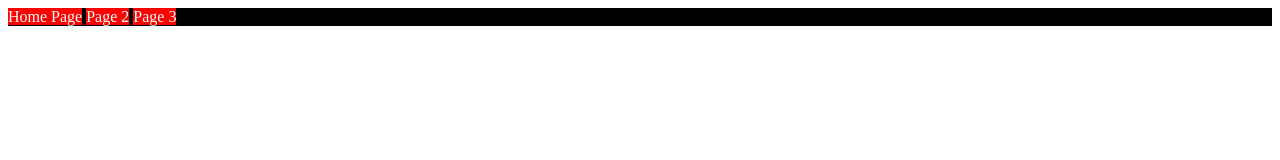
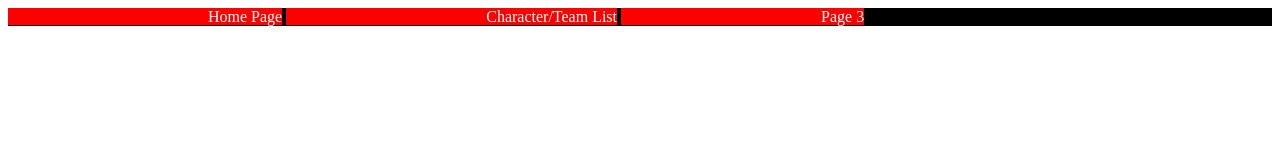
Before and after one commit to jairusth/Thomasjairus_Assignment3, a plain HTML site: page Page2.html in a window 1280 px wide. Drawn offline with Linux system fonts and the light colour scheme.

Commit message:
page rename

```diff
--- a/Page2.html
+++ b/Page2.html
@@ -1,14 +1,14 @@
 <!DOCTYPE html>
 <html>
 <head>
-	<title>Page 2</title>
+	<title>Characters/Team List</title>
 	<link rel="stylesheet" type="text/css" href="style.css">
 </head>
 <body>
 	<header>
 		<div>
 			<a href="index.html">Home Page</a>
-			<a href="Page2.html">Page 2</a>
+			<a href="Page2.html">Character/Team List</a>
 			<a href="Page3.html">Page 3</a>
 		</div>
 	</header>
--- a/style.css
+++ b/style.css
@@ -10,7 +10,7 @@ div a{
 	color: white;
 	background-color: red;
 	text-decoration: none;
-	text-align: center;
+	padding-left: 200px;
 }
 
 div a:hover{
```
Also changed, not shown: Page3.html (+1 -1 lines), index.html (+1 -1 lines).
